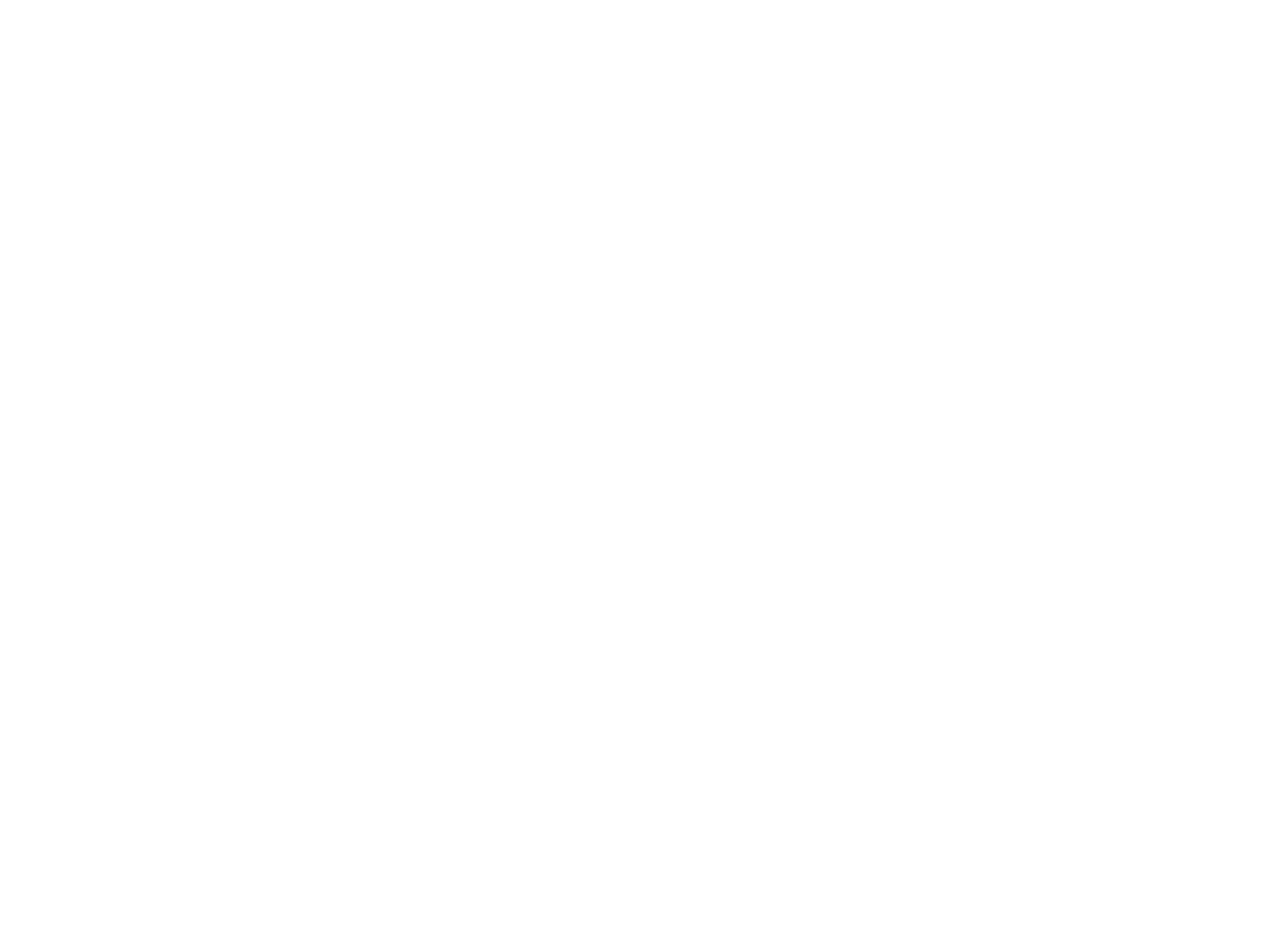
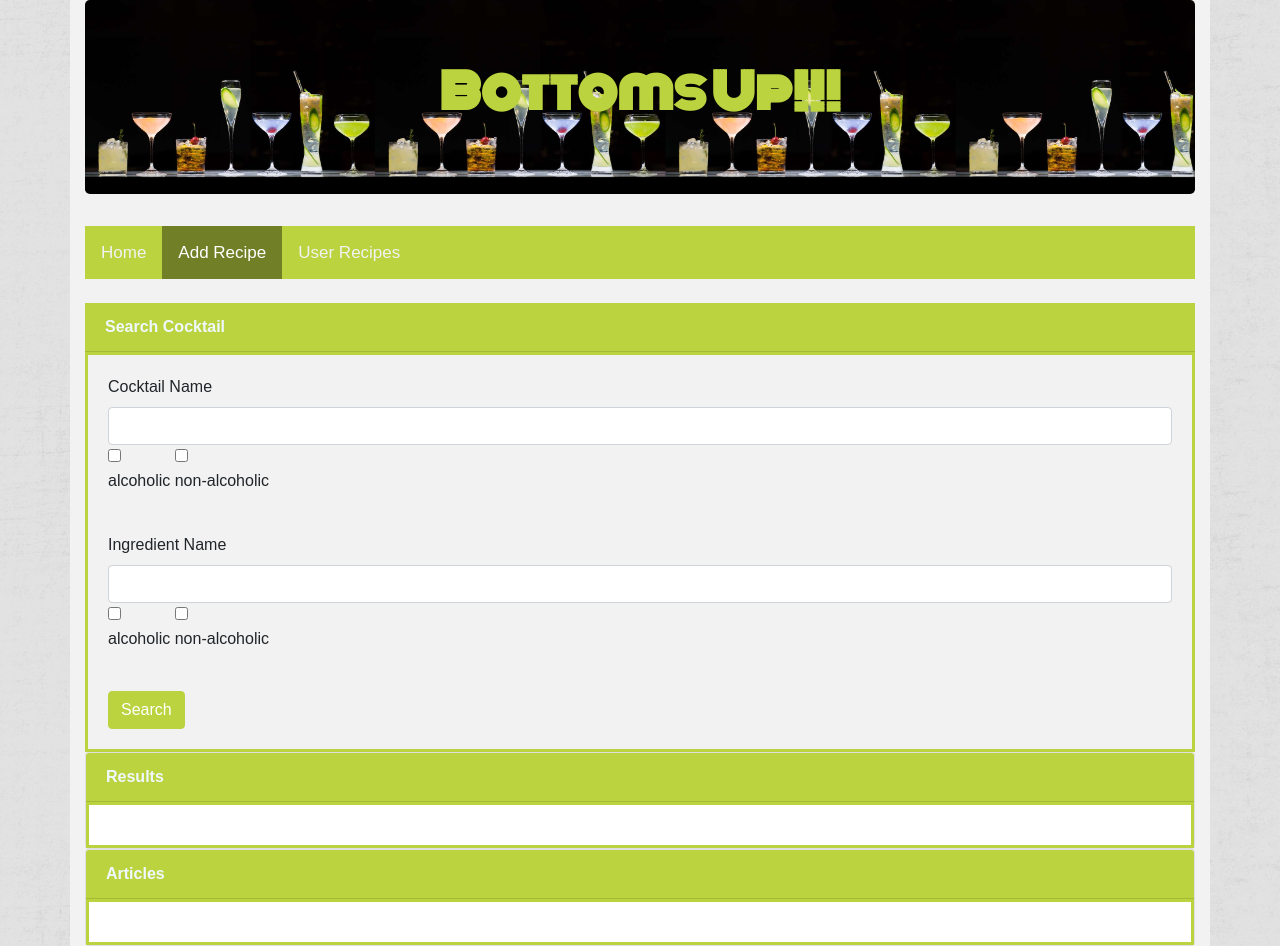
Before and after one commit to chengyisong/bottomsup, a plain HTML site: page addrecipe.html in a window 1280 px wide. Before the commit the page ends 800 px from the top, so only its background shows below. Drawn offline with nearby package versions, Linux system fonts and the light colour scheme.

Commit message:
Inital addrecipe.html skeleton

```diff
--- a/addrecipe.html
+++ b/addrecipe.html
@@ -1 +1,71 @@
 <!-- Bottoms Up -- addrecipe.html -- 11/20/18 -->
+
+<!doctype html>
+<html>
+    <head>
+        <meta charset="utf-8">
+        <title>Cocktails</title>
+        <link rel="stylesheet" href="https://cdnjs.cloudflare.com/ajax/libs/twitter-bootstrap/4.0.0/css/bootstrap.min.css" />
+        <link href="https://fonts.googleapis.com/css?family=Monoton" rel="stylesheet">
+        <script src="https://cdnjs.cloudflare.com/ajax/libs/jquery/3.2.1/jquery.min.js"></script>
+        <link rel="stylesheet" href="./assets/css/homePageStyle.css">
+        <meta name="viewport" content="width=device-width">
+    </head>
+
+    <body>
+
+        <div class="container">
+
+            <!-- This is Jumbo Header -->
+            <div class="jumbotron"><h1>Bottoms Up!!!</h1></div>
+
+            <!-- This is Navbar -->
+            <div class="topnav">
+                <div class="topnav">
+                    <a href="index.html">Home</a>
+                    <a class="active">Add Recipe</a>
+                    <a href="#">User Recipes</a>
+                </div>
+            </div>
+            <br>
+
+            <!-- This is Search Section -->
+            <div class="card-header">Search Cocktail</div>
+                <div class="card-body">
+                    <form>
+                        <div class="form-group">
+                            <label for="search-input">Cocktail Name</label>
+                            <input type="text" class="form-control" id="cocktail-name-input" placeholder="">
+                            <label class="checkbox-inline"><input type="checkbox" value=""><p>alcoholic</p></label>
+                            <label class="checkbox-inline"><input type="checkbox" value=""><p>non-alcoholic</p></label>
+                        </div>
+                        <div class="form-group">
+                            <label for="search-input">Ingredient Name</label>
+                            <input type="text" class="form-control" id="ingredient-input" placeholder="">
+                            <label class="checkbox-inline"><input type="checkbox" value=""><p>alcoholic</p></label>
+                            <label class="checkbox-inline"><input type="checkbox" value=""><p>non-alcoholic</p></label>
+                        </div>
+
+                        <button id="submit-button" type="submit" class="btn btn-primary">Search</button>
+                    </form>
+                </div>
+
+            <!-- This Results Section -->
+            <div class="card">
+                <div class="card-header">Results</div>
+                <div class="card-body">
+                    <div id="searchResults"></div>
+                </div>
+            </div>
+
+            <!-- This is Articles from internet search -->
+            <div class="card">
+                <div class="card-header">Articles</div>
+                <div class="card-body">
+                    <div id="articlesResult"></div>
+                </div>
+            </div>
+
+        </div>
+    </body>
+</html>
```
Also changed, not shown: 1 other file.
